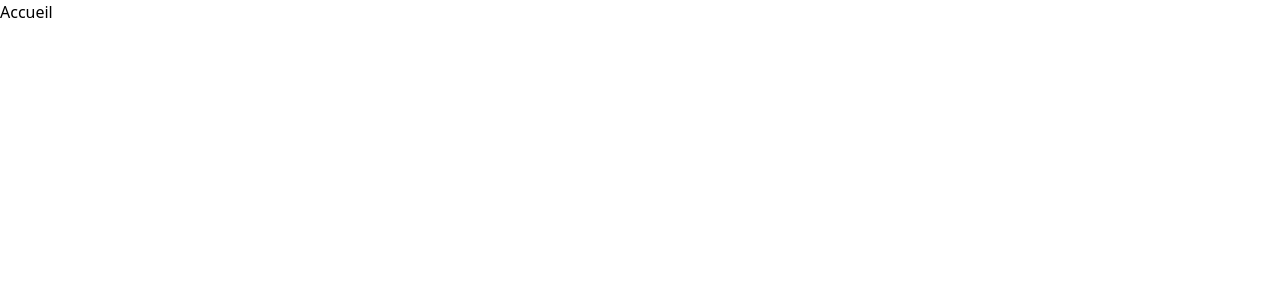
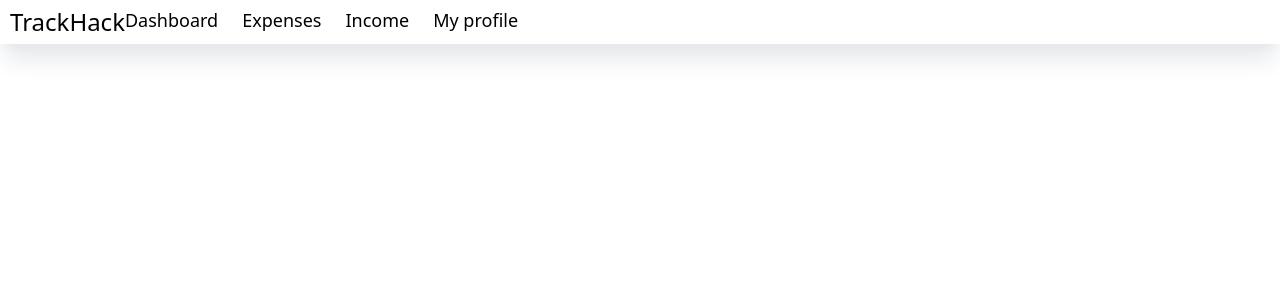
Before and after one commit to RahJessica/WEB2-Expense-Tracker-App, a React (Vite) app in the folder frontend/: page / in a window 1280 px wide. Before the commit this address had no page. Shown: the top 300 px of the page. Built offline with nearby package versions, Linux system fonts and the light colour scheme.

Commit message:
add: all the composants of the navbar

```diff
--- a/frontend/package.json
+++ b/frontend/package.json
@@ -10,6 +10,8 @@
     "preview": "vite preview"
   },
   "dependencies": {
+    "@fortawesome/free-solid-svg-icons": "^7.0.1",
+    "@fortawesome/react-fontawesome": "^3.0.2",
     "@tailwindcss/vite": "^4.1.11",
     "axios": "^1.11.0",
     "react": "^18.2.0",
--- a/frontend/src/App.jsx
+++ b/frontend/src/App.jsx
@@ -4,7 +4,9 @@ import Signup from "./pages/Signup.jsx";
 import Dashboard from "./pages/Dashboard.jsx";
 import ProtectedRoute from "./components/ProtectedRoute.jsx";
 import Navbar from "./components/Navbar.jsx";
-
+import ExpenseList from "./pages/ExpenseList";
+import IncomeList from "./pages/IncomeList";
+import UserProfile from "./pages/UserProfile";
 function App() {
   return (
     <BrowserRouter>
@@ -20,6 +22,30 @@ function App() {
             </ProtectedRoute>
           }
         />
+        <Route
+          path="/expenses"
+          element={
+            <ProtectedRoute>
+              <ExpenseList/>
+            </ProtectedRoute>
+          }
+          />
+        <Route
+          path="/incomes"
+          element={
+            <ProtectedRoute>
+              <IncomeList/>
+            </ProtectedRoute>
+          }
+          />
+        <Route
+          path="/profile"
+          element={
+            <ProtectedRoute>
+              <UserProfile/>
+            </ProtectedRoute>
+          }
+          />
       </Routes>
     </BrowserRouter>
   );
--- a/frontend/src/components/Navbar.jsx
+++ b/frontend/src/components/Navbar.jsx
@@ -1,16 +1,41 @@
+import { Link, useNavigate } from "react-router-dom";
+import { FontAwesomeIcon } from "@fortawesome/react-fontawesome";
+import { faArrowRight } from "@fortawesome/free-solid-svg-icons";
 
 const Navbar = () => {
-  const handleLogout = () => {
-    localStorage.removeItem("token");
-    window.location.href = "/auth/signup";
-  };
+    const navigate = useNavigate();
+
+    const handleLogout = () => {
+      localStorage.removeItem("token");
+      navigate("/auth/signup");
+    };
 
   const isLoggedIn = !!localStorage.getItem("token");
 
   return (
-    <nav>
-      <a href="/">Accueil</a>
-      {isLoggedIn && <button onClick={handleLogout}>Logout</button>}
+    <nav className="bg-white flex flex-row content-between px-2.5 py-1.5 shadow-gray-200 shadow-xl ">
+      <div>
+        <p className="text-black text-2xl">TrackHack</p>
+      </div>
+      <div className="flex flex-row gap-6 text-lg  ">
+        <Link to="/dashboard">Dashboard</Link>
+        <Link to="/expenses">Expenses</Link>
+        <Link to="/incomes">Income</Link>
+        <Link to="/profile">My profile</Link>
+      </div>
+      <div>
+      {isLoggedIn && (
+            <button
+              onClick={handleLogout}
+              className="bg-black text-white px-4 py-2 rounded hover:bg-gray-900 flex flex-row gap-1.5"
+            >
+              <p className=" text-white">Logout</p>
+              <span className="py-0.5 px-0.5 rounded-full bg-white text-black">
+                <FontAwesomeIcon icon={faArrowRight}/>
+              </span>
+            </button>
+      )}
+      </div>
     </nav>
   );
 };
```
Also changed, not shown: 1 other file (tests, documents, lock files or other folders).
